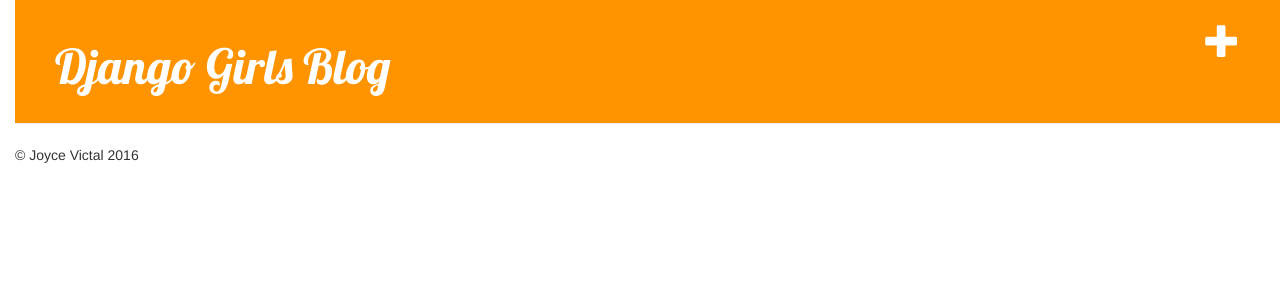
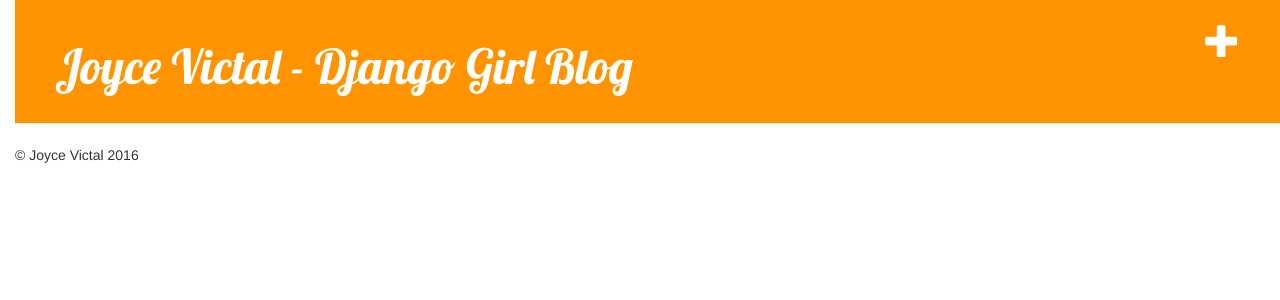
Before and after one commit to joycevictal/my-first-blog, a Django app: page / in a window 1280 px wide. Shown: the top 300 px of the page. Run offline with Django 3.2, Linux system fonts and the light colour scheme; data that the repository does not hold is empty; some libraries are stand-ins or nearby versions.

Commit message:
Atualizando novo dominio

```diff
--- a/blog/templates/blog/base.html
+++ b/blog/templates/blog/base.html
@@ -14,7 +14,7 @@
                 <a href="{% url 'blog.views.post_new' %}" class="top-menu">
                     <span class="glyphicon glyphicon-plus"></span>
                 </a>
-                <h1><a href="/">Django Girls Blog</a></h1>
+                <h1><a href="/">Joyce Victal - Django Girl Blog</a></h1>
             </div>
             <div class="content container">
                 <div class="row">
--- a/mysite/settings.py
+++ b/mysite/settings.py
@@ -27,6 +27,7 @@ DEBUG = True
 
 ALLOWED_HOSTS = [
     'joycevictal.pythonanywhere.com',
+    'joycevictal.com',
 ]
 
 
```
